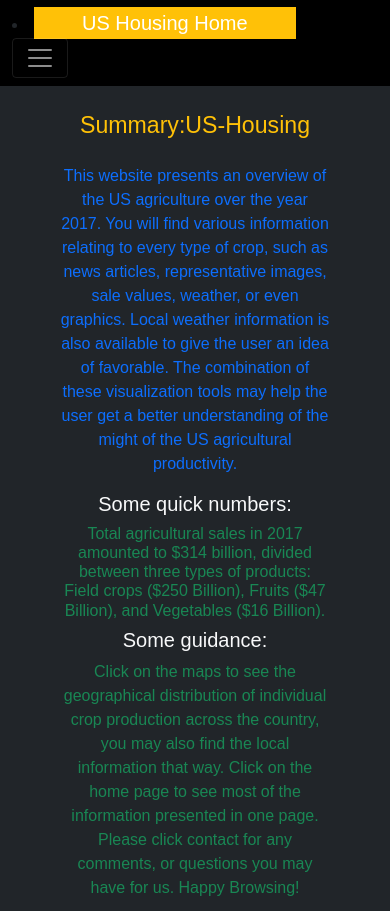
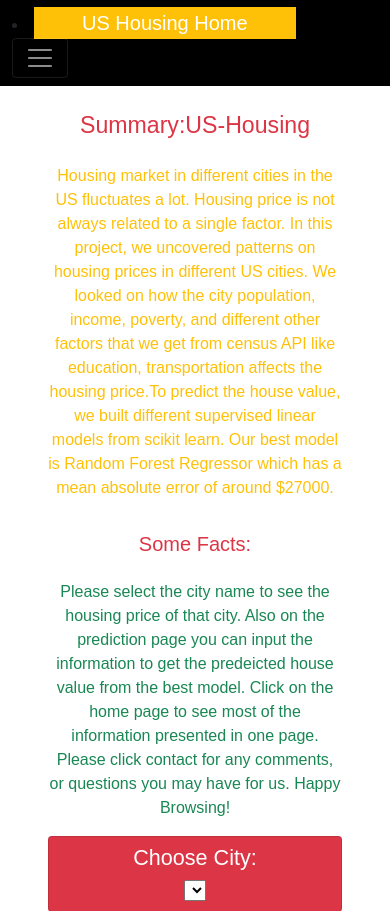
Before and after one commit to pandeysudip/housing-price, a Flask app: page / in a window 390 px wide. Shown: the top 911 px of the page. Run offline with Flask 2, Linux system fonts and the light colour scheme; data that the repository does not hold is empty; some libraries are stand-ins or nearby versions.

Commit message:
adding files

```diff
--- a/app.py
+++ b/app.py
@@ -1,7 +1,6 @@
 from flask import Flask, render_template, redirect, jsonify
 import flask
 from pymongo import MongoClient
-import utilis
 import json
 import os
 from bson import json_util
@@ -99,14 +98,5 @@ def get_predict():
     return json.dumps(predict_list, default=json_util.default)
 
 
-@ app.route("/data/all_data")
-def get_all():
-    # Store the entire collection as a list
-    census_2017_list = list(census_2017.find())
-    predict_list = list(predictions.find())
-    all_list = census_2017_list+predict_list
-    return json.dumps(all_list, default=json_util.default)
-
-
 if __name__ == "__main__":
     app.run(debug=True)
--- a/static/js/index.js
+++ b/static/js/index.js
@@ -3,6 +3,7 @@ function init() {
     d3.json('/data/predict').then((data) => {
         //select the dropdown.
         var menu = d3.select("#selDataset");
+        console.log(data)
 
         //states.filter(onlyUnique)
         var cities = []
--- a/static/js/maps.js
+++ b/static/js/maps.js
@@ -3,6 +3,7 @@ function init() {
     d3.json('/data/predict').then((data) => {
         //select the dropdown.
         var menu = d3.select("#selDataset");
+        console.log(data)
 
         //states.filter(onlyUnique)
         var cities = []
--- a/templates/home.html
+++ b/templates/home.html
@@ -1,59 +1,43 @@
 {% extends "layout.html" %}
 {% block body %}
         <!--Home-->
-        <section id="tal" class="bg-dark text-light p-5 mt-5 text-center text-sm-start">
-            <div class="sidebar">
+        <section id="tal" class=" text-light p-5 mt-5 text-center text-sm-start">
+            <div >
                 <div class="d-lg-flex">
-                    <div class="container fluid">
-                        <h3 class=" p-3 text-warning text-center">Summary:US-Housing</h3>
-                        <div>
-                            <p class="text-primary">
-                                This website presents an overview of the US agriculture over the year 2017. You will find
-                                various information relating to every type of crop, such as news articles, representative images, sale values, weather,
-                                or even graphics. Local weather information is also available to give the user an idea of favorable.
-                                The combination of these visualization tools may help the user get a better understanding of the might
-                                of the US agricultural productivity.
+                    <div class="row">
+                        <div class="column">
+                        <h3 class=" p-3 text-danger text-center">Summary:US-Housing</h3>
+
+                            <p class="text-warning">
+                                Housing market in different cities in the US fluctuates a lot. Housing price is not always related to a single factor. In this project, we uncovered patterns on housing prices in different US cities. We looked on how the city population, income, poverty, and different other factors that we get from census API like education, transportation affects the housing price.To predict the house value, we built different supervised linear models from scikit learn. Our best model is Random Forest Regressor which has a mean absolute error of around $27000.
                             </p>
-                            <h5>Some quick numbers:</h5>
-                            <h6 class="text-success">
-                                 Total agricultural sales in 2017 amounted to $314 billion, divided between three types of products:
-                                Field crops ($250 Billion), Fruits ($47 Billion), and Vegetables ($16 Billion).
-                            </h6>
-
-                            <h5>Some guidance:</h5>
+                        </div>
+                        <div class="column">
+                            <h5 class=" p-3 text-danger text-center">Some Facts:</h5>
 
                             <p class="text-success">
 
-                                 Click on the maps to see the geographical distribution of individual crop production across the country,
-                                you may also find the local information that way. Click on the home page to see most of the information presented in one page.
+                                 Please select the city name to see the housing price of that city. Also on the prediction page you can input the information to get the predeicted house value from the best model. Click on the home page to see most of the information presented in one page.
                                 Please click contact for any comments, or questions you may have for us.
                                 Happy Browsing!
 
                             </p>
+                        </div>
+
+
 
 
                     </div>
 
                 </div>
-                    <div>
-                        <img class="img-fluid " src="final_corr.png" alt="picture" />
-                        <p>plots</p>
-                    </div>
-                    <div class="container ">
                 <div class="card bg-danger text-white p-2">
                     <div class="well ">
                         <h4 class="text-white">Choose City:</h4>
                         <select id="selDataset" onchange="optionChanged(this.value)"></select>
                     </div>
                 </div>
-                        <div class="d-md-flex ">
-                            <div class="container-fluid bg-secondary text-center">
 
-                                <div id="sample-metadata-pic"></div>
-                            </div>
-
-                        </div>
-                        <div class="d-md-flex ">
+                <div class="d-sm-flex ">
                     <div class="container-fluid bg-black text-center">
                         <h6 class="text-white p-3">Maps</h6>
                         <div id="map1"></div>
@@ -61,13 +45,10 @@
 
                 </div>
 
-                    </div>
-                </div>
+
             </div>
         </section>
-        <footer>
-            <p>Copyright &copy; pandeysudip2021</p>
-        </footer>
+
 
 
         <!-- JavaScript file -->
```
Also changed, not shown: sql/app_sql.py (renamed from app_sql.py), sql/initdb.py (renamed from initdb.py), sql/model.py (renamed from model.py), 5 other files. Lines whose indentation alone changed are shown as unchanged.
